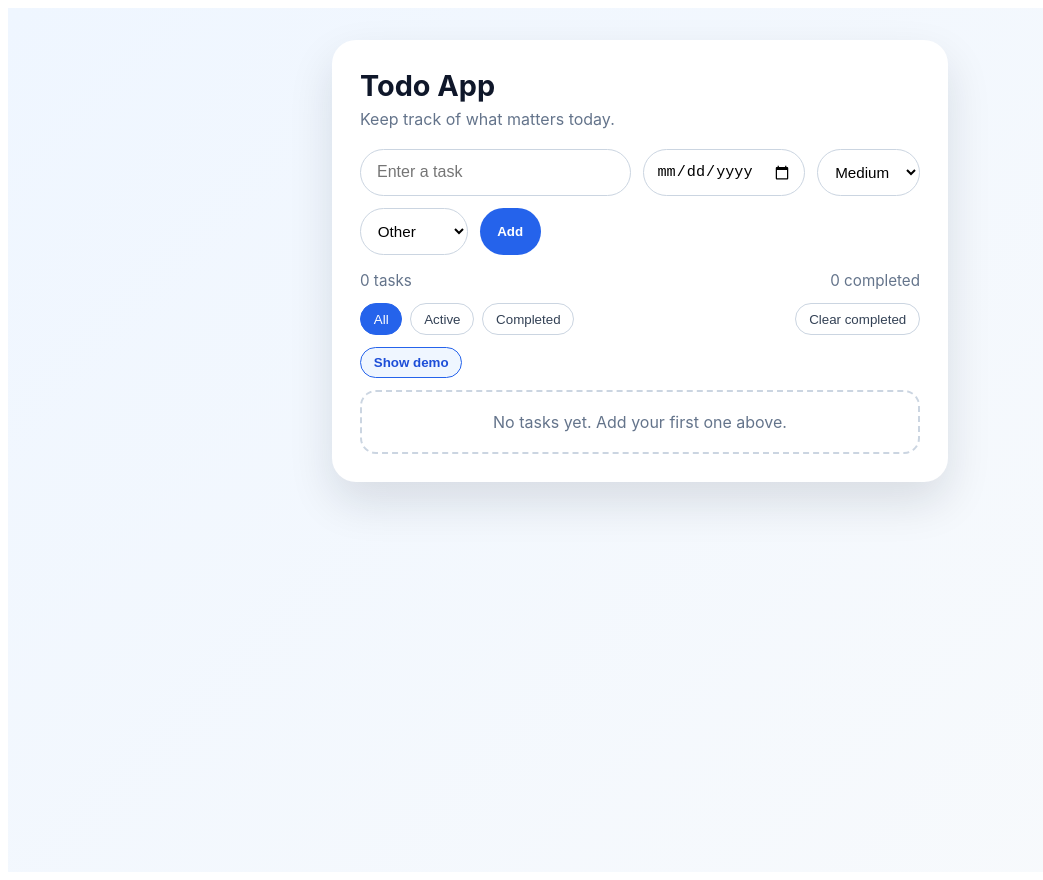
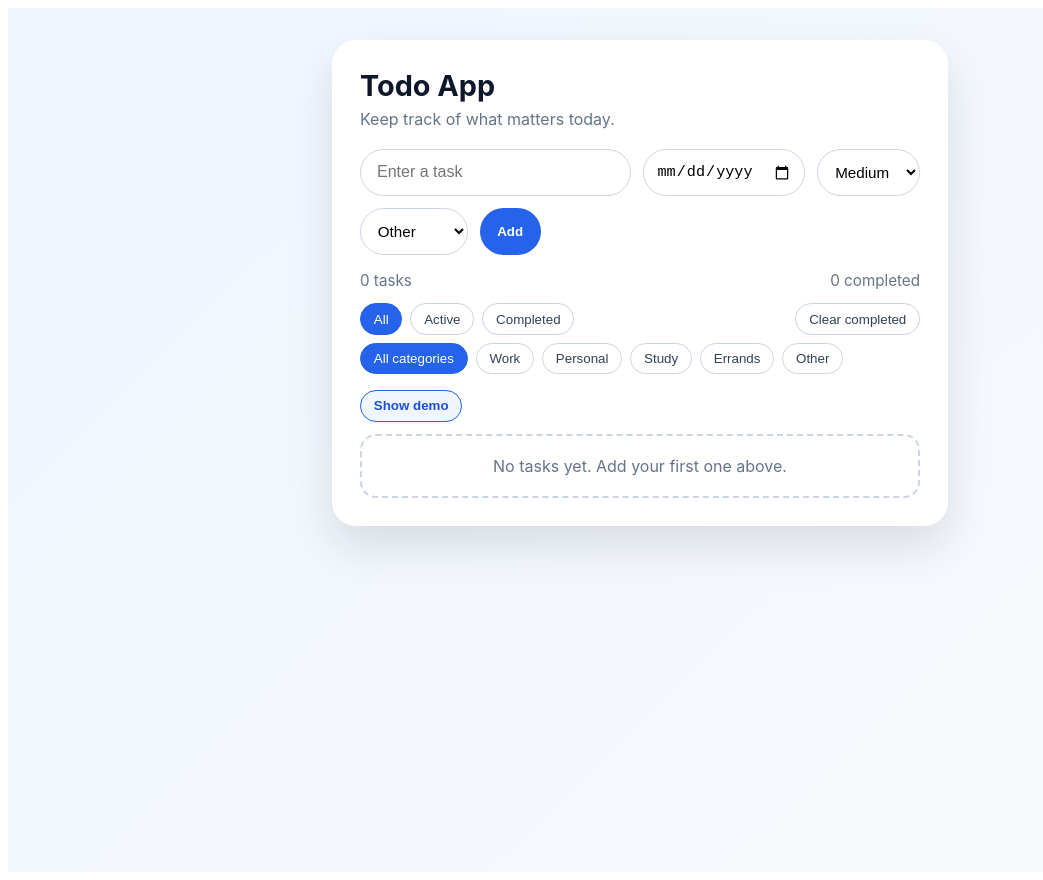
Before and after one commit to Jimi-Chhatrala/angular-tutorial, an Angular app: page / in a window 1280 px wide. Shown: the whole page, without its empty margins (0-1043 px from the left). Built offline with nearby package versions, Linux system fonts and the light colour scheme.

Commit message:
23-todo-app

```diff
--- a/src/app/app.html
+++ b/src/app/app.html
@@ -54,6 +54,15 @@
       <button class="filter-btn" [class.active]="filter() === 'active'" type="button" (click)="setFilter('active')">Active</button>
       <button class="filter-btn" [class.active]="filter() === 'completed'" type="button" (click)="setFilter('completed')">Completed</button>
       <button class="filter-btn secondary" type="button" (click)="clearCompleted()">Clear completed</button>
+    </div>
+
+    <div class="filter-row category-filter-row">
+      <button class="filter-btn" [class.active]="categoryFilter() === 'all'" type="button" (click)="setCategoryFilter('all')">All categories</button>
+      <button class="filter-btn" [class.active]="categoryFilter() === 'work'" type="button" (click)="setCategoryFilter('work')">Work</button>
+      <button class="filter-btn" [class.active]="categoryFilter() === 'personal'" type="button" (click)="setCategoryFilter('personal')">Personal</button>
+      <button class="filter-btn" [class.active]="categoryFilter() === 'study'" type="button" (click)="setCategoryFilter('study')">Study</button>
+      <button class="filter-btn" [class.active]="categoryFilter() === 'errands'" type="button" (click)="setCategoryFilter('errands')">Errands</button>
+      <button class="filter-btn" [class.active]="categoryFilter() === 'other'" type="button" (click)="setCategoryFilter('other')">Other</button>
     </div>
 
     @if (todoCount() >= 2) {
--- a/src/app/app.scss
+++ b/src/app/app.scss
@@ -105,6 +105,11 @@
   flex-wrap: wrap;
   gap: 0.5rem;
   margin-bottom: 0.75rem;
+}
+
+.category-filter-row {
+  margin-top: -0.25rem;
+  margin-bottom: 1rem;
 }
 
 .search-row {
--- a/src/app/app.ts
+++ b/src/app/app.ts
@@ -2,6 +2,7 @@ import { Component, computed, signal } from '@angular/core';
 import { DemoRowComponent } from './demo-row/demo-row';
 
 type TodoFilter = 'all' | 'active' | 'completed';
+type TodoCategoryFilter = TodoCategory | 'all';
 
 type TodoPriority = 'low' | 'medium' | 'high';
 type TodoCategory = 'work' | 'personal' | 'study' | 'errands' | 'other';
@@ -38,6 +39,7 @@ export class App {
   todoCounter = signal(0);
   todos = signal<TodoItem[]>([]);
   filter = signal<TodoFilter>('all');
+  categoryFilter = signal<TodoCategoryFilter>('all');
   searchTerm = signal('');
   showDemo = signal(false);
   editingTodoId = signal<number | null>(null);
@@ -72,11 +74,20 @@ export class App {
       }
     })();
 
+    const filteredByCategory = (() => {
+      const category = this.categoryFilter();
+      if (category === 'all') {
+        return filteredByStatus;
+      }
+
+      return filteredByStatus.filter((todo) => todo.category === category);
+    })();
+
     if (!term) {
-      return filteredByStatus;
+      return filteredByCategory;
     }
 
-    return filteredByStatus.filter((todo) => todo.text.toLowerCase().includes(term));
+    return filteredByCategory.filter((todo) => todo.text.toLowerCase().includes(term));
   });
 
   constructor() {
@@ -191,6 +202,10 @@ export class App {
     this.filter.set(filter);
   }
 
+  setCategoryFilter(category: TodoCategoryFilter) {
+    this.categoryFilter.set(category);
+  }
+
   clearCompleted() {
     this.todos.update((list) => list.filter((todo) => !todo.done));
     this.persistTodos();
```
